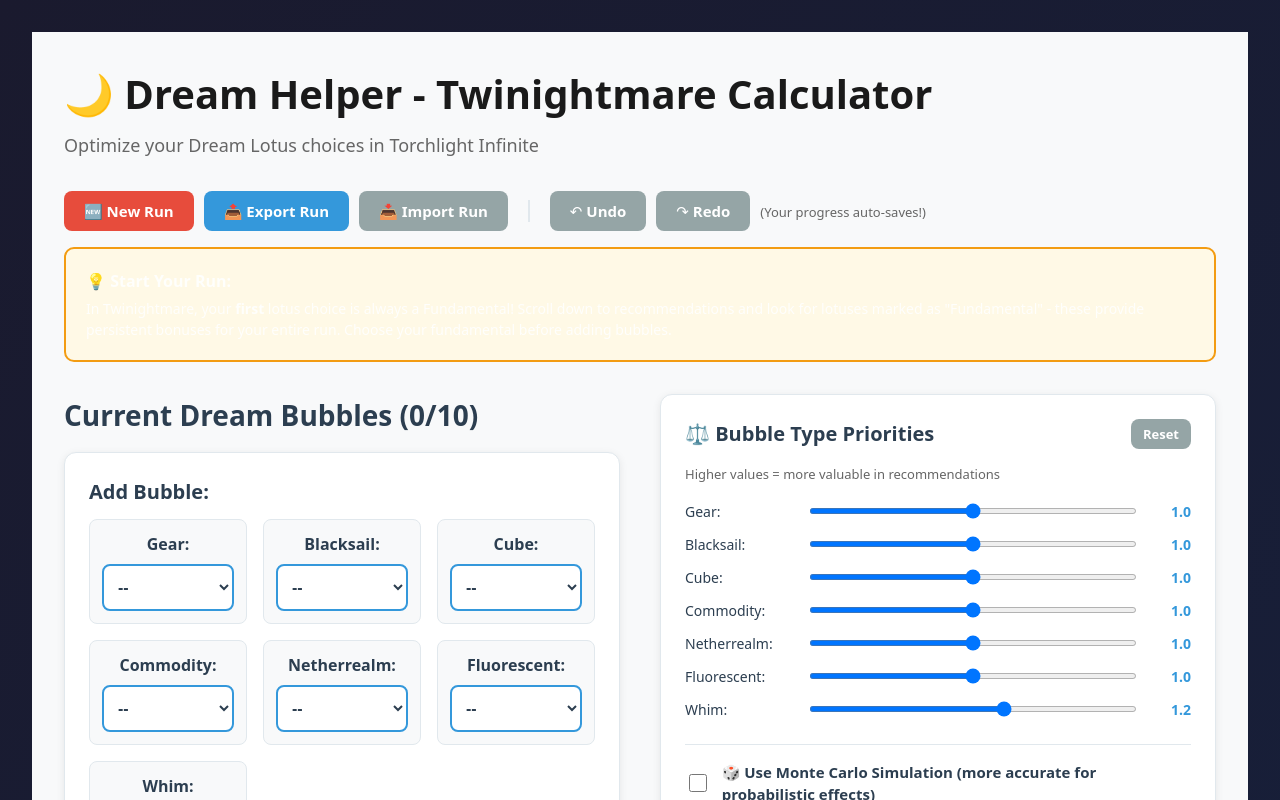
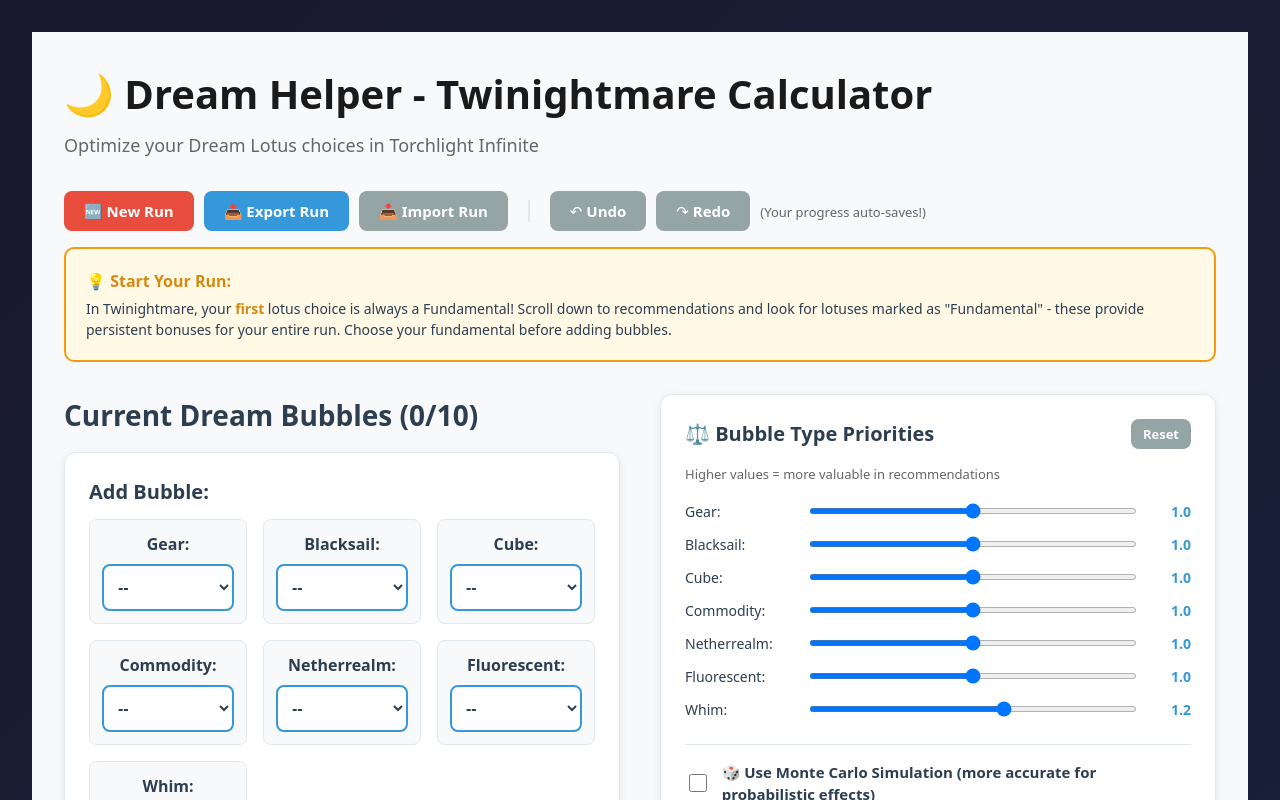
Before and after one commit to vetorazo/DreamHelper, a React (Vite) app: page / in a window 1280 px wide. Shown: the top 800 px of the page. Built offline with nearby package versions, Linux system fonts and the light colour scheme.

Commit message:
fixed warning card text color - dark text on yellow background for better readability

```diff
--- a/src/App.css
+++ b/src/App.css
@@ -144,6 +144,11 @@
   border: 2px solid #f39c12;
   border-radius: 10px;
   padding: 1.25rem;
+  color: #2c3e50;
+}
+
+.card-warning strong {
+  color: #d68910;
 }
 
 .card-success {
```
